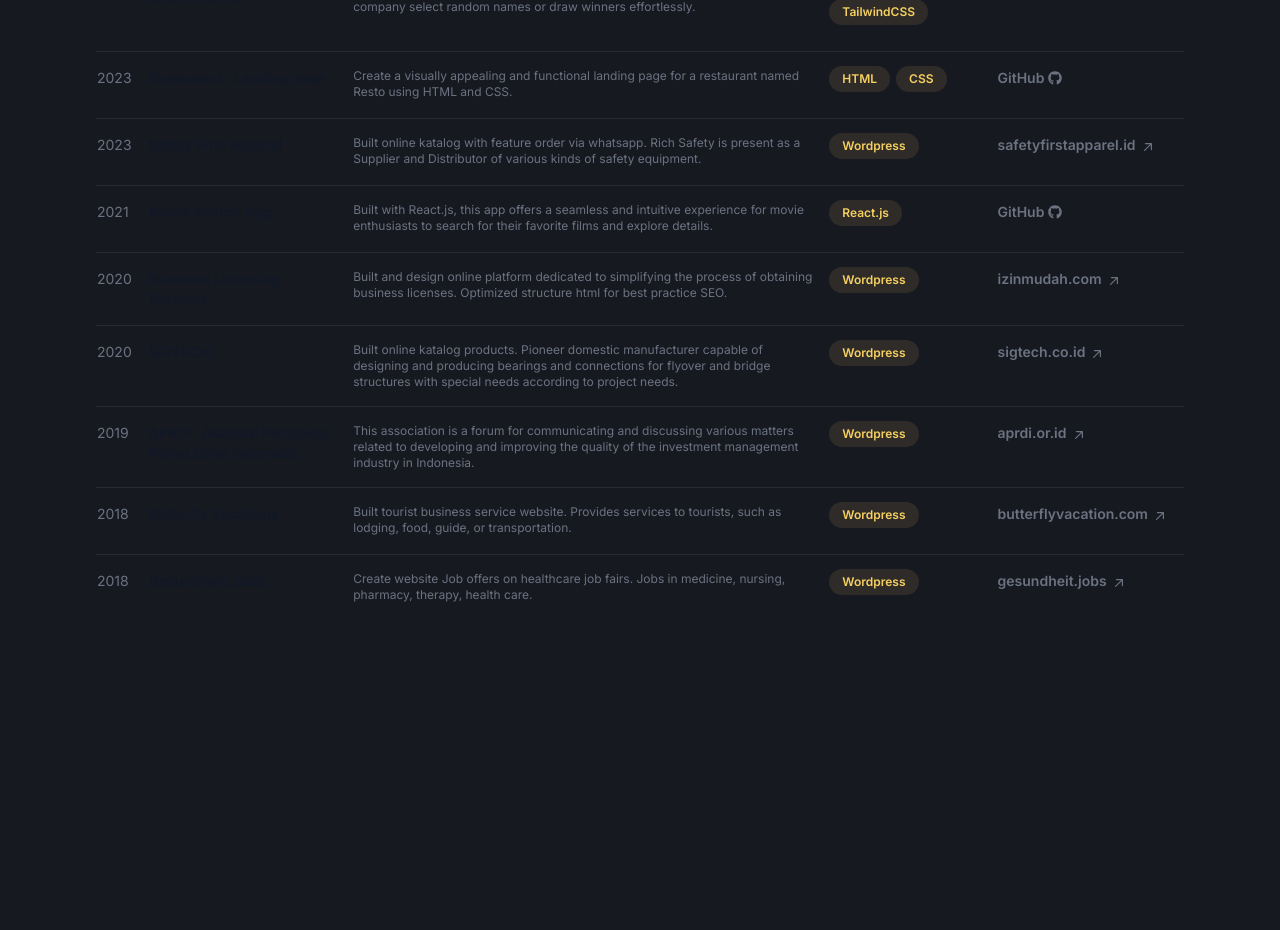
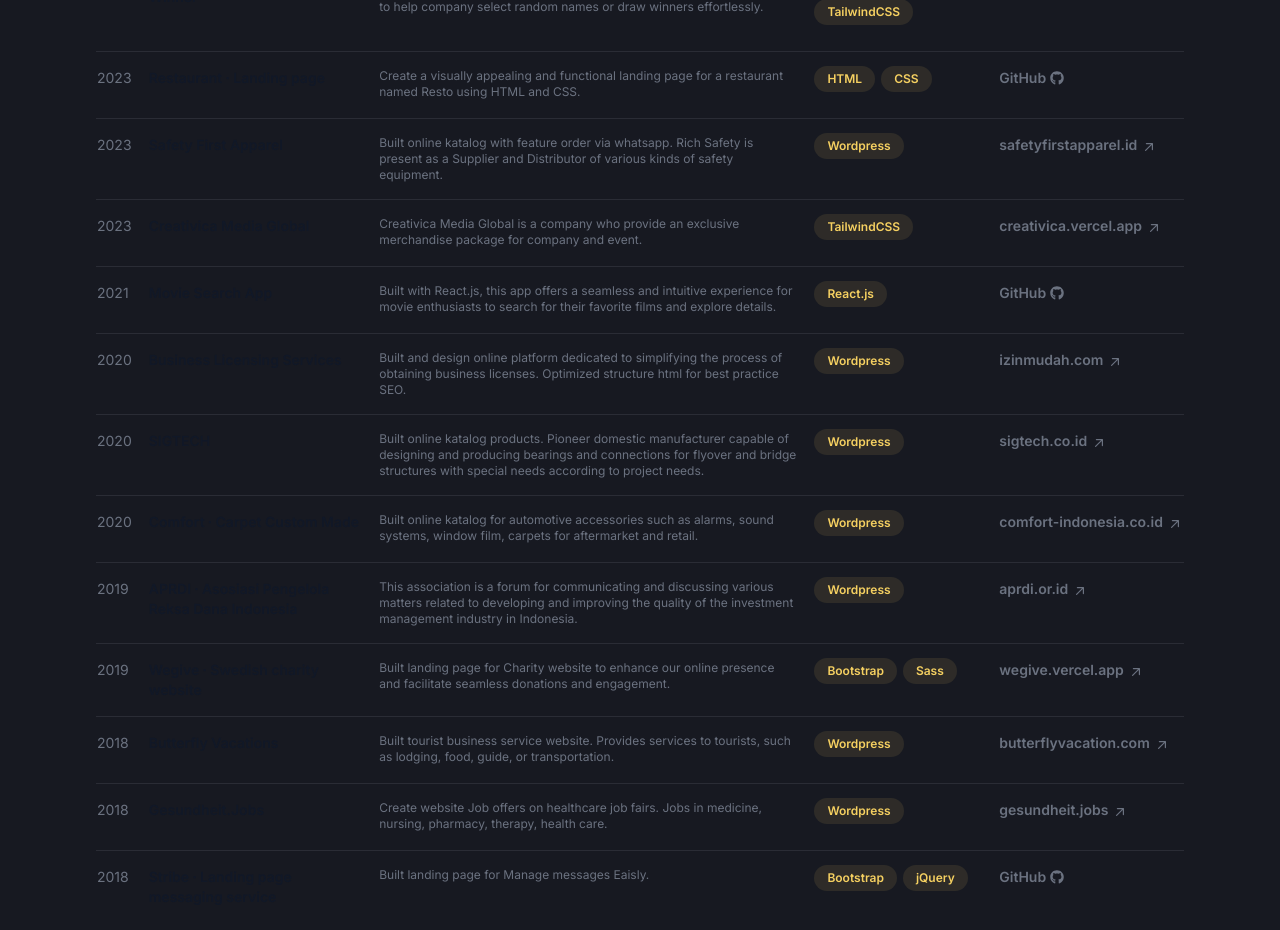
Before and after one commit to januarmaksum/januarmaksum.vercel.app, a React (Vite) app: page /projects in a window 1280 px wide. Shown: the part 412-1342 px from the top of the page. Before the commit the page ends 1193 px from the top, so only its background shows below. Built offline with nearby package versions, Linux system fonts and the light colour scheme.

Commit message:
feat: add some projects

```diff
--- a/src/components/AllProjects.jsx
+++ b/src/components/AllProjects.jsx
@@ -103,7 +103,7 @@ export default function AllProjects() {
                     ))}
                   </ul>
                 </th>
-                <td className="hidden xl:table-cell py-4 pr-4 align-top text-xs">
+                <td className="hidden xl:table-cell py-4 pr-4 align-top text-xs lg:w-[40%]">
                   {item.project_description}
                 </td>
                 <td className="hidden lg:table-cell py-4 pr-4 align-top">
@@ -113,10 +113,10 @@ export default function AllProjects() {
                     ))}
                   </ul>
                 </td>
-                <td className="hidden md:table-cell py-4 pr-4 align-top">
+                <td className="hidden md:table-cell py-4 align-top">
                   <a
                     href={item.project_link}
-                    className="flex group-hover:text-primary cursor-pointer font-semibold"
+                    className="group-hover:text-primary cursor-pointer font-semibold whitespace-nowrap"
                     target="_blank"
                   >
                     {item.project_link_type === "github" && (
--- a/src/data/projects.js
+++ b/src/data/projects.js
@@ -125,4 +125,52 @@ export const projects = [
     project_year: "2023",
     project_link_type: "domain",
   },
+  {
+    project_id: "asd11",
+    project_title: "Creativica Media Global",
+    project_description:
+      "Creativica Media Global is a company who provide an exclusive merchandise package for company and event.",
+    project_build_with: ["TailwindCSS"],
+    project_link: "https://creativica.vercel.app",
+    project_link_short: "creativica.vercel.app",
+    project_image: null,
+    project_year: "2023",
+    project_link_type: "domain",
+  },
+  {
+    project_id: "asd13",
+    project_title: "Wegive ∙ Swedish charity website",
+    project_description:
+      "Built landing page for Charity website to enhance our online presence and facilitate seamless donations and engagement.",
+    project_build_with: ["Bootstrap", "Sass"],
+    project_link: "https://wegive.vercel.app",
+    project_link_short: "wegive.vercel.app",
+    project_image: null,
+    project_year: "2019",
+    project_link_type: "domain",
+  },
+  {
+    project_id: "asd14",
+    project_title: "Stribe ∙ Landing page messaging service",
+    project_description:
+      "Built landing page for Manage messages Eaisly.",
+    project_build_with: ["Bootstrap", "jQuery"],
+    project_link: "https://github.com/januarmaksum/stribe-messaging-service",
+    project_link_short: "github.com/januarmaksum/stribe-messaging-service",
+    project_image: null,
+    project_year: "2018",
+    project_link_type: "github",
+  },
+  {
+    project_id: "asd15",
+    project_title: "Comfort ∙ Carpet Custom Made",
+    project_description:
+      "Built online katalog for automotive accessories such as alarms, sound systems, window film, carpets for aftermarket and retail.",
+    project_build_with: ["Wordpress"],
+    project_link: "https://comfort-indonesia.co.id",
+    project_link_short: "comfort-indonesia.co.id",
+    project_image: null,
+    project_year: "2020",
+    project_link_type: "domain",
+  },
 ];
```
